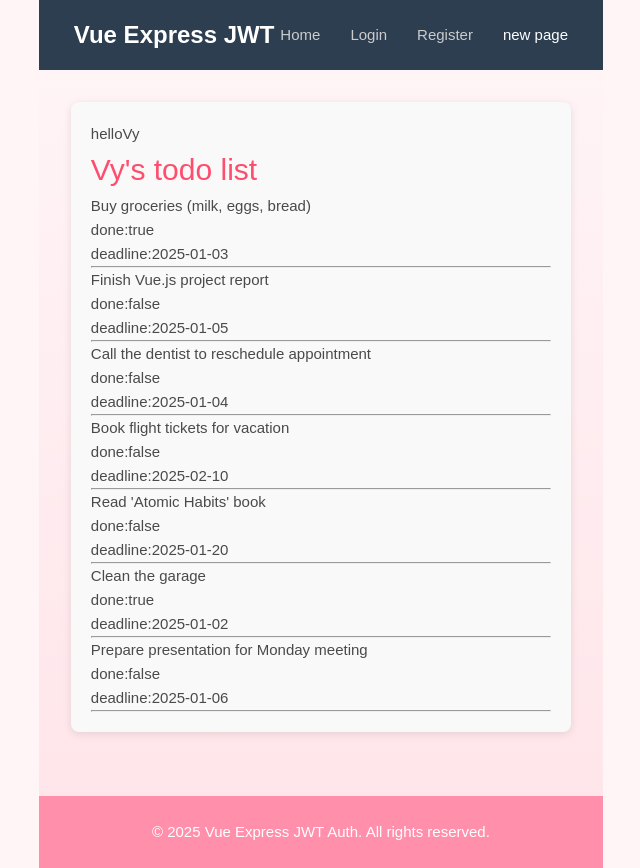
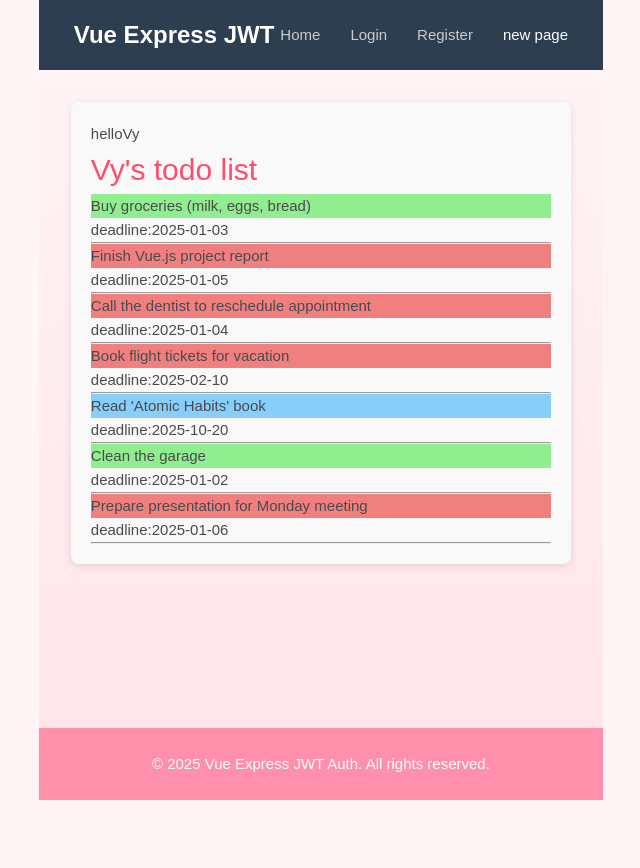
Before and after one commit to tuongvy117d/todoApp, a Vue app in the folder vue-express-ts-jwt/client/: page /newpage in a window 1280 px wide. Shown: the whole page, without its empty margins (37-677 px from the left). After the commit the page ends 800 px from the top, so only its background shows below. Built offline with nearby package versions, Linux system fonts and the light colour scheme; the HTML template or start-up script is replaced by a standard one.

Commit message:
Enhance todo item display in NewView component by adding dynamic styling for completion status, overdue, and uncompleted tasks. Update deadline for a specific todo item.

```diff
--- a/vue-express-ts-jwt/client/src/views/NewView.vue
+++ b/vue-express-ts-jwt/client/src/views/NewView.vue
@@ -3,8 +3,11 @@
  <span>hello{{ name }}</span>
     <h1>{{ name }}'s todo list</h1>
     <div v-for="todo in todos">
-      <p>{{ todo.todo }}</p>
-      <p>done:{{ todo.done }}</p>
+      <p :class="{
+        'completed': todo.done,
+        'uncompleted': !todo.done && new Date(todo.deadline) > new Date(),
+        'overdue': !todo.done && new Date(todo.deadline) <= new Date()
+      }">{{ todo.todo }}</p>
       <p>deadline:{{ todo.deadline }}</p>
       <hr>
     </div>
@@ -22,7 +25,7 @@ export default defineComponent({
       {todo: "Finish Vue.js project report", done: false, id: 2, deadline: "2025-01-05"},
       {todo: "Call the dentist to reschedule appointment", done: false, id: 3, deadline: "2025-01-04"},
       {todo: "Book flight tickets for vacation", done: false, id: 4, deadline: "2025-02-10"},
-      {todo: "Read 'Atomic Habits' book", done: false, id: 5, deadline: "2025-01-20"},
+      {todo: "Read 'Atomic Habits' book", done: false, id: 5, deadline: "2025-10-20"},
       {todo: "Clean the garage", done: true, id: 6, deadline: "2025-01-02"},
       {todo: "Prepare presentation for Monday meeting", done: false, id: 7, deadline: "2025-01-06"},
     ]
@@ -36,6 +39,18 @@ export default defineComponent({
 </script>
 
 <style scoped>
+.completed {
+  background-color: lightgreen;
+}
+
+.overdue {
+  background-color: lightcoral;
+}
+
+.uncompleted {
+  background-color: lightskyblue;
+}
+
 .todo-container {
   max-width: 600px;
   margin: 0 auto;
```
